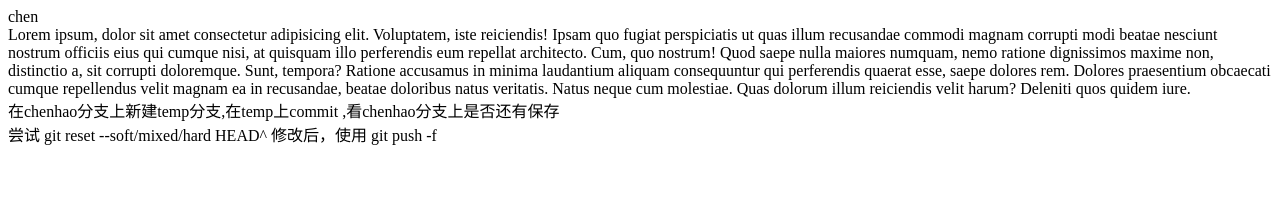
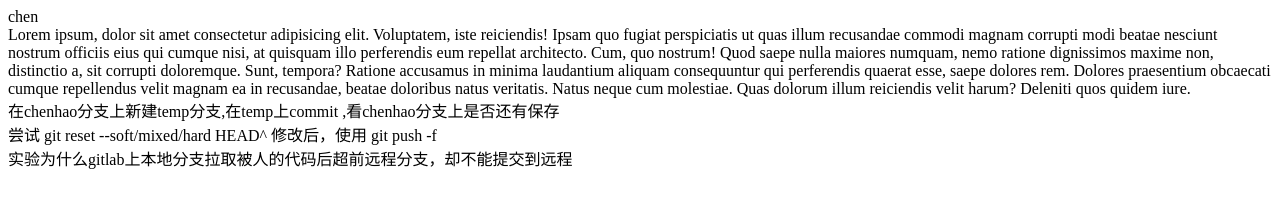
Before and after one commit to ch1ies/javascript-project, a website: page scr/chen.html in a window 1280 px wide. Drawn offline with Linux system fonts and the light colour scheme.

Commit message:
trail one

```diff
--- a/scr/chen.html
+++ b/scr/chen.html
@@ -16,5 +16,8 @@
         尝试 git reset --soft/mixed/hard HEAD^
         修改后，使用 git push -f
     </div>
+    <div>
+        实验为什么gitlab上本地分支拉取被人的代码后超前远程分支，却不能提交到远程
+    </div>
 </body>
 </html>
```
